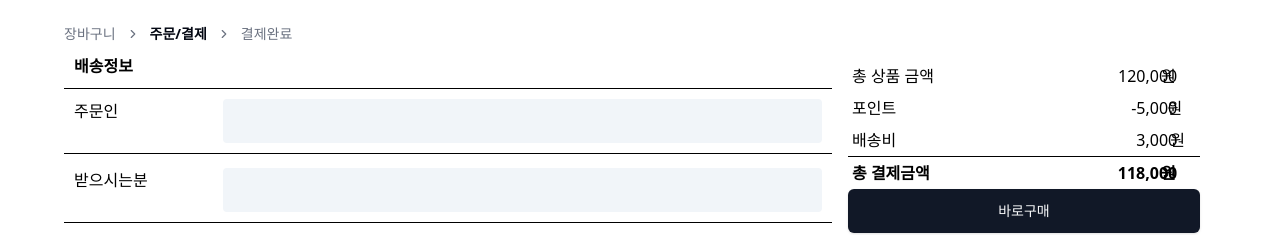
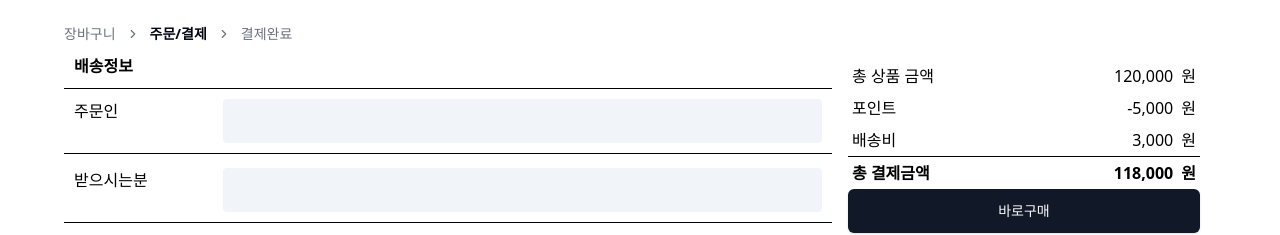
Before and after one commit to ormcamp-fe-3rd/swim360, a React (Vite) app in the folder frontend/: page /paymentorder in a window 1280 px wide. Shown: the part 166-401 px from the top of the page. Built offline with nearby package versions, Linux system fonts and the light colour scheme.

Commit message:
fix: 가격 겹쳐보이는 부분 수정

```diff
--- a/frontend/src/components/paymentorder/PriceRow.tsx
+++ b/frontend/src/components/paymentorder/PriceRow.tsx
@@ -15,12 +15,12 @@ function PriceRow({
     <div className={`${className} flex justify-between p-1`}>
       <span className="inline-block w-2/3">{label}</span>
       <div className="flex">
-        <span className="inline-block w-1/2 text-right">
+        <span className="block text-right">
           {isNegative
             ? `-${Number(value).toLocaleString()}`
             : Number(value).toLocaleString()}
         </span>
-        <span className="inline-block w-1/2 pl-1">원</span>
+        <span className="ml-1 block pl-1">원</span>
       </div>
     </div>
   );
```
Also changed, not shown: 1 other file (tests, documents, lock files or other folders).
